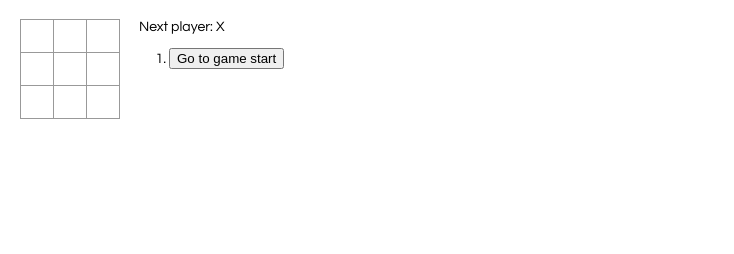
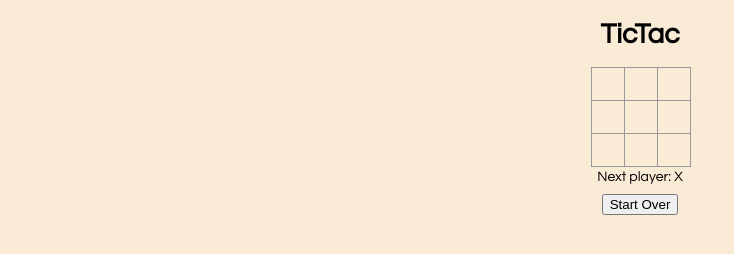
Before and after one commit to ree-rishun/react-tic-tac, a React app: page / in a window 1280 px wide. Shown: the whole page, without its empty margins (0-734 px from the left). Built offline with nearby package versions, Linux system fonts and the light colour scheme.

Commit message:
スタイルの追加

```diff
--- a/src/index.css
+++ b/src/index.css
@@ -1,10 +1,16 @@
 body {
     font: 14px "Century Gothic", Futura, sans-serif;
     margin: 20px;
+    text-align: center;
+    background-color: antiquewhite;
 }
 
 ol, ul {
     padding-left: 30px;
+}
+
+.game-board {
+    display: inline-block;
 }
 
 .board-row:after {
@@ -18,7 +24,7 @@ ol, ul {
 }
 
 .square {
-    background: #fff;
+    background-color: antiquewhite;
     border: 1px solid #999;
     float: left;
     font-size: 24px;
@@ -41,10 +47,12 @@ ol, ul {
 }
 
 .game {
-    display: flex;
-    flex-direction: row;
 }
 
 .game-info {
-    margin-left: 20px;
 }
+
+.game-info li {
+    list-style: none;
+    margin-top: 10px;
+}
--- a/src/index.js
+++ b/src/index.js
@@ -2,6 +2,7 @@ import React from 'react';
 import ReactDOM from 'react-dom';
 import './index.css';
 
+// マス
 function Square(props) {
   return (
     <button className="square" onClick={props.onClick}>
@@ -10,7 +11,9 @@ function Square(props) {
   );
 }
 
+// 盤面
 class Board extends React.Component {
+  // マス目の内容
   renderSquare(i) {
     return <Square
       value={this.props.squares[i]}
@@ -18,6 +21,7 @@ class Board extends React.Component {
     />;
   }
 
+  // 盤面
   render() {
     return (
       <div>
@@ -41,6 +45,7 @@ class Board extends React.Component {
   }
 }
 
+// ゲームの進行処理
 class Game extends React.Component {
   constructor(props) {
     super(props);
@@ -53,6 +58,7 @@ class Game extends React.Component {
     };
   }
 
+  // クリック時の処理
   handleClick(i) {
     const history = this.state.history.slice(0, this.state.stepNumber + 1);
     const current = history[history.length - 1];
@@ -70,6 +76,7 @@ class Game extends React.Component {
     });
   }
 
+  // タイムトラベル機能
   jumpTo(step) {
     this.setState({
       stepNumber: step,
@@ -85,7 +92,7 @@ class Game extends React.Component {
     const moves = history.map((step, move) => {
       const desc = move ?
         'Go to move #' + move :
-        'Go to game start';
+        'Start Over';
       return (
         <li key={move}>
           <button onClick={() => this.jumpTo(move)}>{desc}</button>
@@ -102,6 +109,7 @@ class Game extends React.Component {
 
     return (
       <div className="game">
+        <h1>TicTac</h1>
         <div className="game-board">
           <Board
             squares={current.squares}
@@ -110,7 +118,7 @@ class Game extends React.Component {
         </div>
         <div className="game-info">
           <div>{status}</div>
-          <ol>{moves}</ol>
+          <div>{moves}</div>
         </div>
       </div>
     );
```
